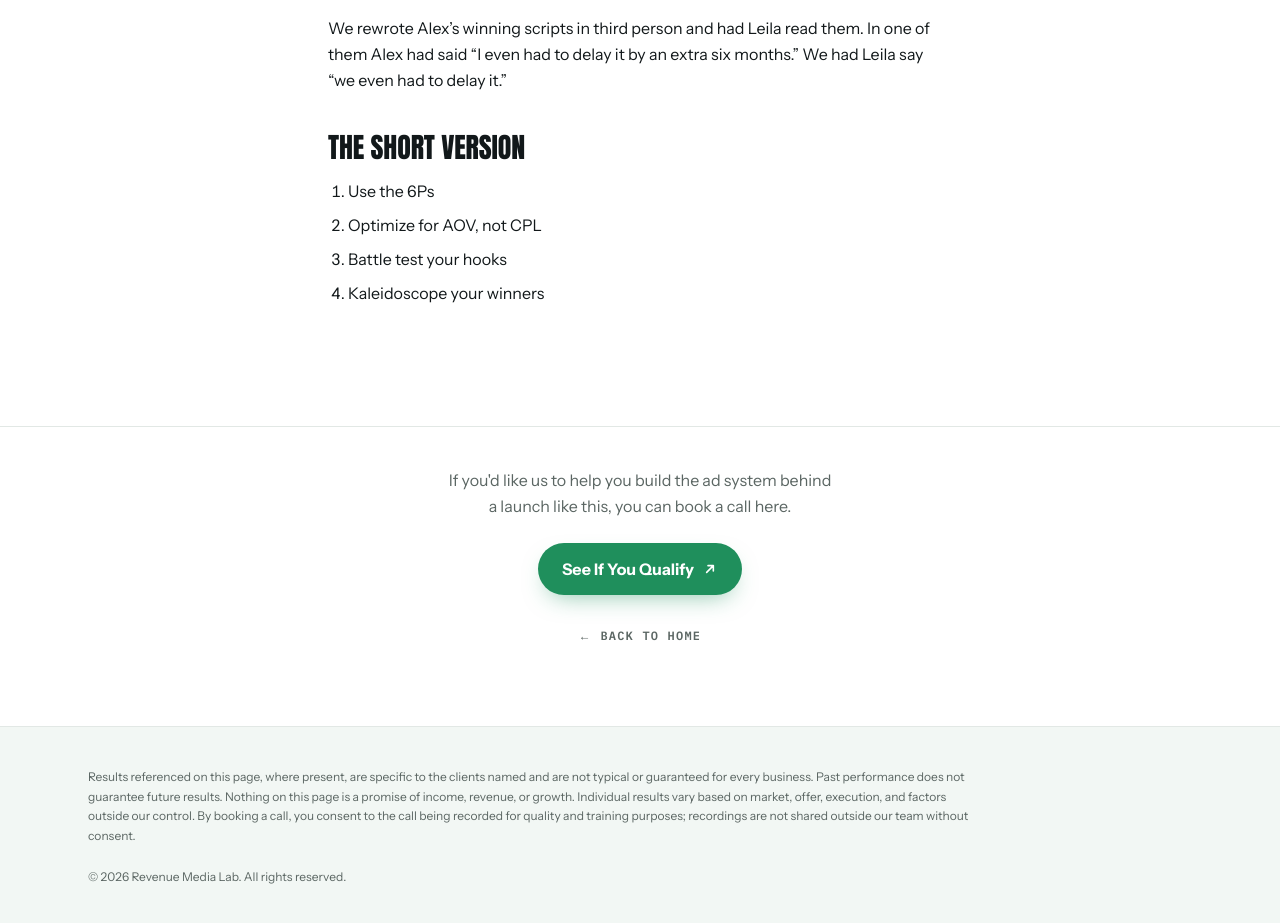
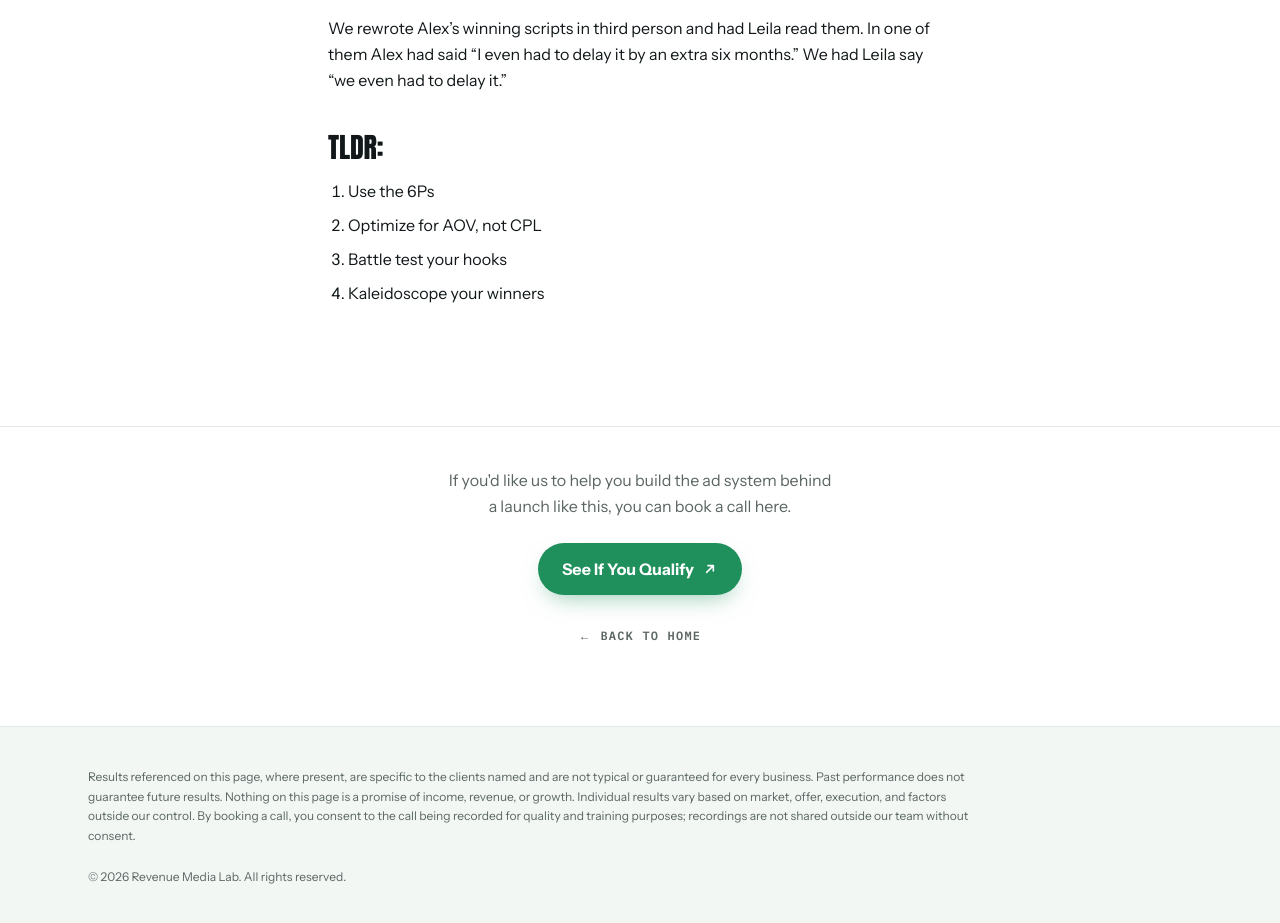
Before and after one commit to jayyanginspires/revenuemedialab, a Next.js app: page /case-studies/alex-hormozi in a window 1280 px wide. Shown: the part 8860-9783 px from the top of the page. Built offline with nearby package versions, Linux system fonts and the light colour scheme; no server answers.

Commit message:
Summary heading: 'The short version' -> 'TLDR:'

```diff
--- a/src/app/case-studies/alex-hormozi/page.tsx
+++ b/src/app/case-studies/alex-hormozi/page.tsx
@@ -362,7 +362,7 @@ export default function AlexHormoziCaseStudy() {
             one of them Alex had said &ldquo;I even had to delay it by an extra six months.&rdquo;
             We had Leila say &ldquo;we even had to delay it.&rdquo;
           </p>
-          <ArticleH2>The short version</ArticleH2>
+          <ArticleH2>TLDR:</ArticleH2>
           <ol>
             <li>Use the 6Ps</li>
             <li>Optimize for AOV, not CPL</li>
```
